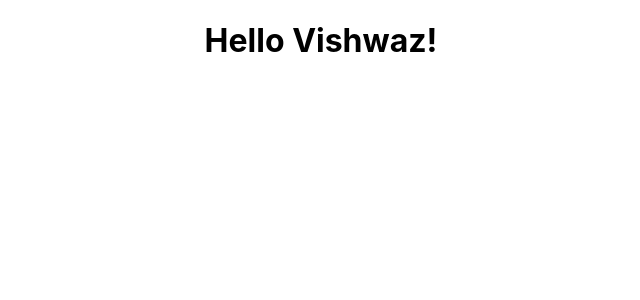
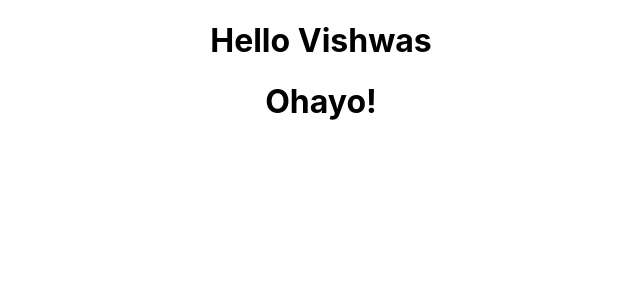
Before and after one commit to temiloluwa-js/VishwazReact, a React (Create React App) app: page / in a window 1280 px wide. Shown: the top 300 px of the page, without its empty margins (319-959 px from the left). Built offline with nearby package versions, Linux system fonts and the light colour scheme.

Commit message:
class components

```diff
--- a/src/App.js
+++ b/src/App.js
@@ -1,11 +1,12 @@
-import logo from './logo.svg';
 import './App.css';
 import Greet from './components/Greet';
+import Welcome from './components/Welcome';
 
 function App() {
   return (
     <div className="App">
       <Greet/>
+      <Welcome/>
     </div>
   );
 }
--- a/src/components/Greet.js
+++ b/src/components/Greet.js
@@ -2,7 +2,7 @@
 
 const Greet = () => {
     return (
-        <h1>Hello Vishwaz!</h1>
+        <h1>Hello Vishwas</h1>
      );
 }
 
--- /dev/null
+++ b/src/components/Welcome.js
@@ -0,0 +1,9 @@
+import React, {Component} from "react";
+
+class Welcome extends Component{
+    render(){
+        return <h1>Ohayo!</h1>
+    }
+}
+
+export default Welcome
```
